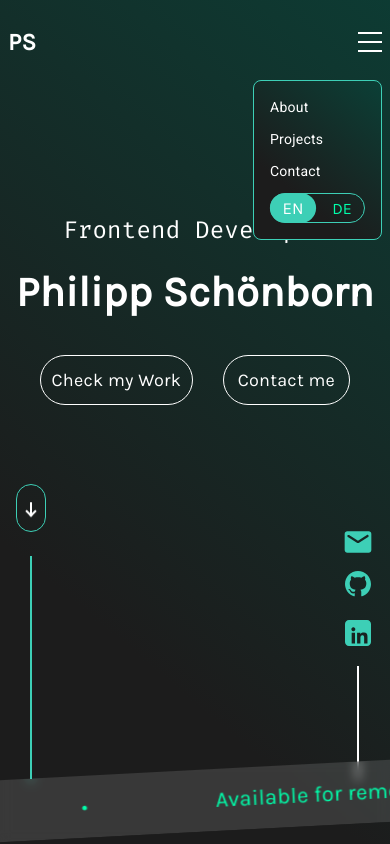
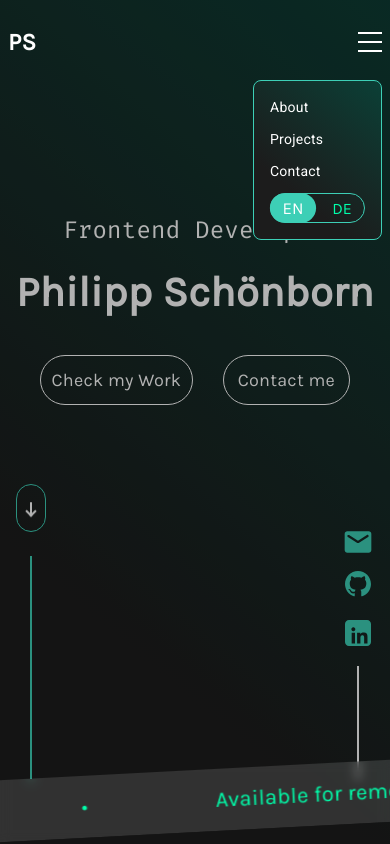
Before and after one commit to PhilippSchoenborn/project_portfolio, an Angular app: page / in a window 390 px wide. Both pictures are taken after a click on the element 378 px from the left and 42 px from the top of the page. Shown: the top 844 px of the page. Built offline with nearby package versions, Linux system fonts and the light colour scheme.

Commit message:
insert new logic for closing pop-up-menu for mobilce devices

```diff
--- a/src/app/hero/hero.component.html
+++ b/src/app/hero/hero.component.html
@@ -42,13 +42,13 @@
       <div class="burger-dropdown" *ngIf="menuOpen">
         <ul>
           <li>
-            <a href="#about">{{ translations[selectedLanguage].NAV1 }}</a>
+            <a href="#about" (click)="navigate('about')">{{ translations[selectedLanguage].NAV1 }}</a>
           </li>
           <li>
-            <a href="#projects">{{ translations[selectedLanguage].NAV2 }}</a>
+            <a href="#projects" (click)="navigate('projects')">{{ translations[selectedLanguage].NAV2 }}</a>
           </li>
           <li>
-            <a href="#contact">{{ translations[selectedLanguage].NAV3 }}</a>
+            <a href="#contact" (click)="navigate('contact')">{{ translations[selectedLanguage].NAV3 }}</a>
           </li>
         </ul>
         <div class="language-switch">
@@ -63,6 +63,8 @@
         </div>
       </div>
     </nav>
+
+    <div class="overlay" *ngIf="menuOpen" (click)="menuOpen = false"></div>
 
     <!-- HERO CONTENT -->
     <div class="hero-content">
--- a/src/app/hero/hero.component.scss
+++ b/src/app/hero/hero.component.scss
@@ -481,6 +481,22 @@
     }
 }
 
+.overlay {
+    position: fixed;
+    top: 0;
+    left: 0;
+    width: 100vw;
+    height: 100vh;
+    background: rgba(0, 0, 0, 0.3);  // Halbtransparent, anpassbar
+    z-index: 10; // Muss hinter deinem Menü liegen
+  }
+
+  /* Stelle sicher, dass dein Menü (bspw. .navbar und .burger-dropdown) einen höheren z-index haben */
+  .navbar {
+    position: relative;
+    z-index: 20;
+  }
+
 /* MEDIA QUERIES */
 @media (max-width: 1439px) {
     .name {
--- a/src/app/hero/hero.component.ts
+++ b/src/app/hero/hero.component.ts
@@ -1,4 +1,4 @@
-import { Component, OnInit } from '@angular/core';
+import { Component, ElementRef, HostListener, OnInit } from '@angular/core';
 import { CommonModule } from '@angular/common';
 import { LanguageService } from '../language.service';
 
@@ -10,9 +10,8 @@ import { LanguageService } from '../language.service';
   styleUrls: ['./hero.component.scss']
 })
 export class HeroComponent implements OnInit {
-  // Local property to store the current language
   selectedLanguage: 'EN' | 'DE' = 'EN';
-  menuOpen: boolean = false; // Tracks burger menu state
+  menuOpen: boolean = false;
 
   translations = {
     EN: {
@@ -41,26 +40,36 @@ export class HeroComponent implements OnInit {
     }
   };
 
-  constructor(private languageService: LanguageService) { }
+  constructor(
+    private languageService: LanguageService,
+    private _eref: ElementRef
+  ) { }
 
   ngOnInit(): void {
-    // Subscribe to the service so we know the current language
     this.languageService.language$.subscribe(lang => {
       this.selectedLanguage = lang;
     });
   }
 
-  // When the user clicks a button to change language
   setLanguage(language: 'EN' | 'DE') {
     this.languageService.setLanguage(language);
   }
 
   toggleMenu() {
-    this.menuOpen = !this.menuOpen; // Toggles burger menu state
+    this.menuOpen = !this.menuOpen;
   }
 
+  // Diese Methode wird aufgerufen, wenn ein Menü-Link angeklickt wird
   navigate(link: string) {
+    // Führe die Navigation aus (z.B. Router.navigate(...))
     this.menuOpen = false;
-    // Logic to navigate to the link
+  }
+
+  @HostListener('document:click', ['$event'])
+  onDocumentClick(event: MouseEvent) {
+    // Wenn das Menü offen ist und der Klick außerhalb des Components erfolgt
+    if (this.menuOpen && !this._eref.nativeElement.contains(event.target)) {
+      this.menuOpen = false;
+    }
   }
 }
```
